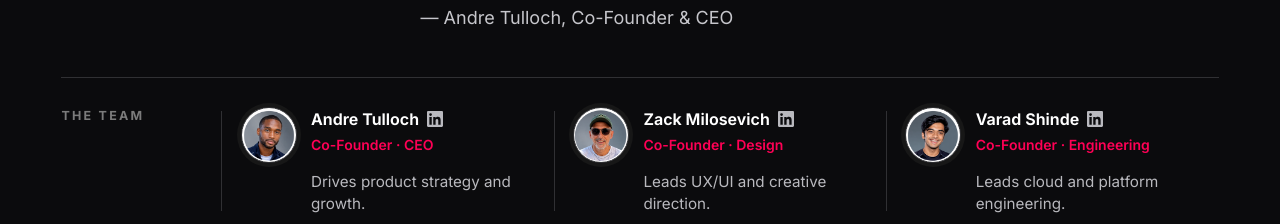
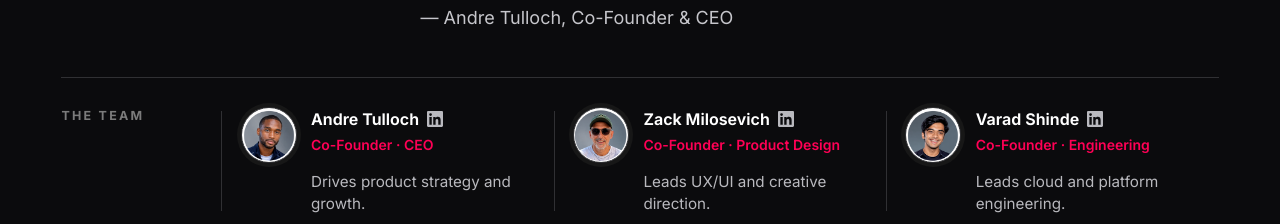
Before and after one commit to ZMilosevich/pm-website, a React (Vite) app: page / in a window 1280 px wide. Shown: the part 3800-4024 px from the top of the page. Built offline with nearby package versions, Linux system fonts and the light colour scheme.

Commit message:
Clarify product design role and simplify keyframe

```diff
--- a/src/components/Team.tsx
+++ b/src/components/Team.tsx
@@ -18,7 +18,7 @@ const team = [
   },
   {
     name: "Zack Milosevich",
-    role: "Co-Founder · Design",
+    role: "Co-Founder · Product Design",
     contribution: "Leads UX/UI and creative direction.",
     avatar: "zack",
     linkedin: "https://www.linkedin.com/in/zmilosevich/",
--- a/src/styles/global.css
+++ b/src/styles/global.css
@@ -22,10 +22,6 @@
 
     60% {
       transform: translateY(-312%);
-    }
-
-    75% {
-      transform: translateY(-300%);
     }
 
     75% {
```
